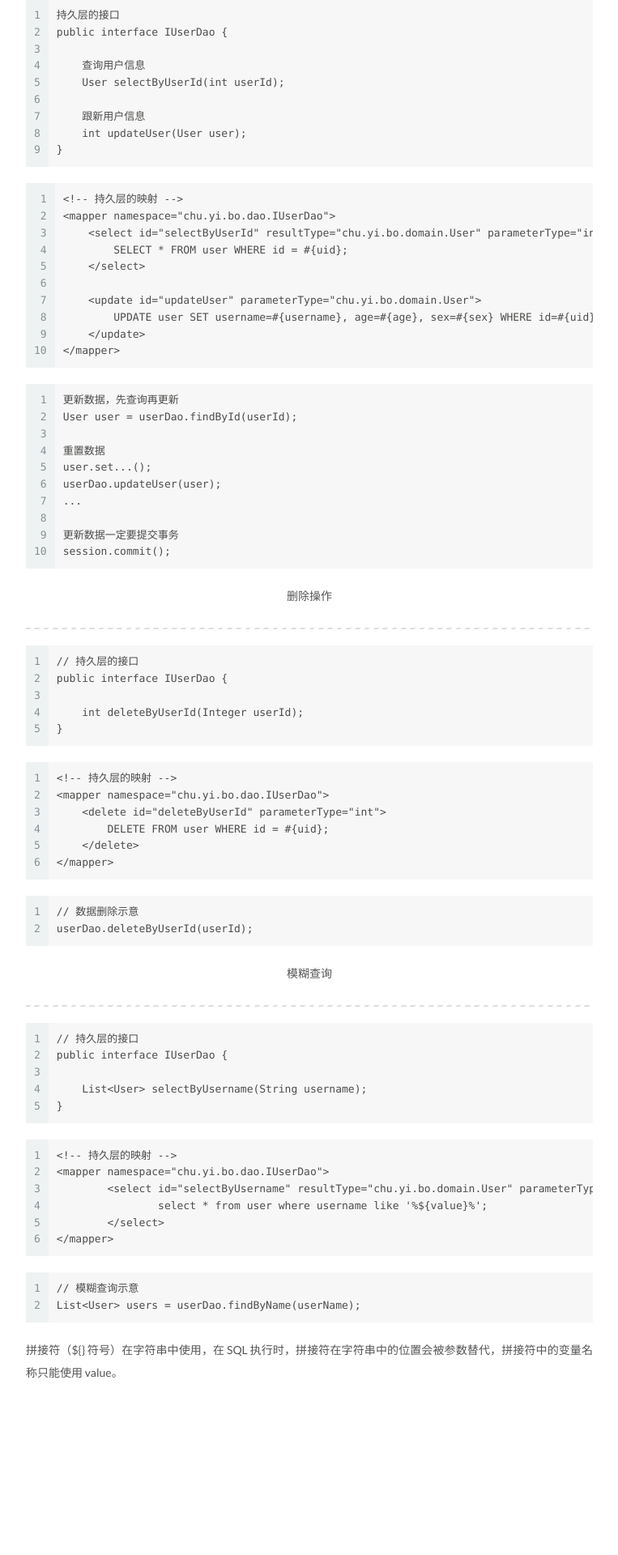
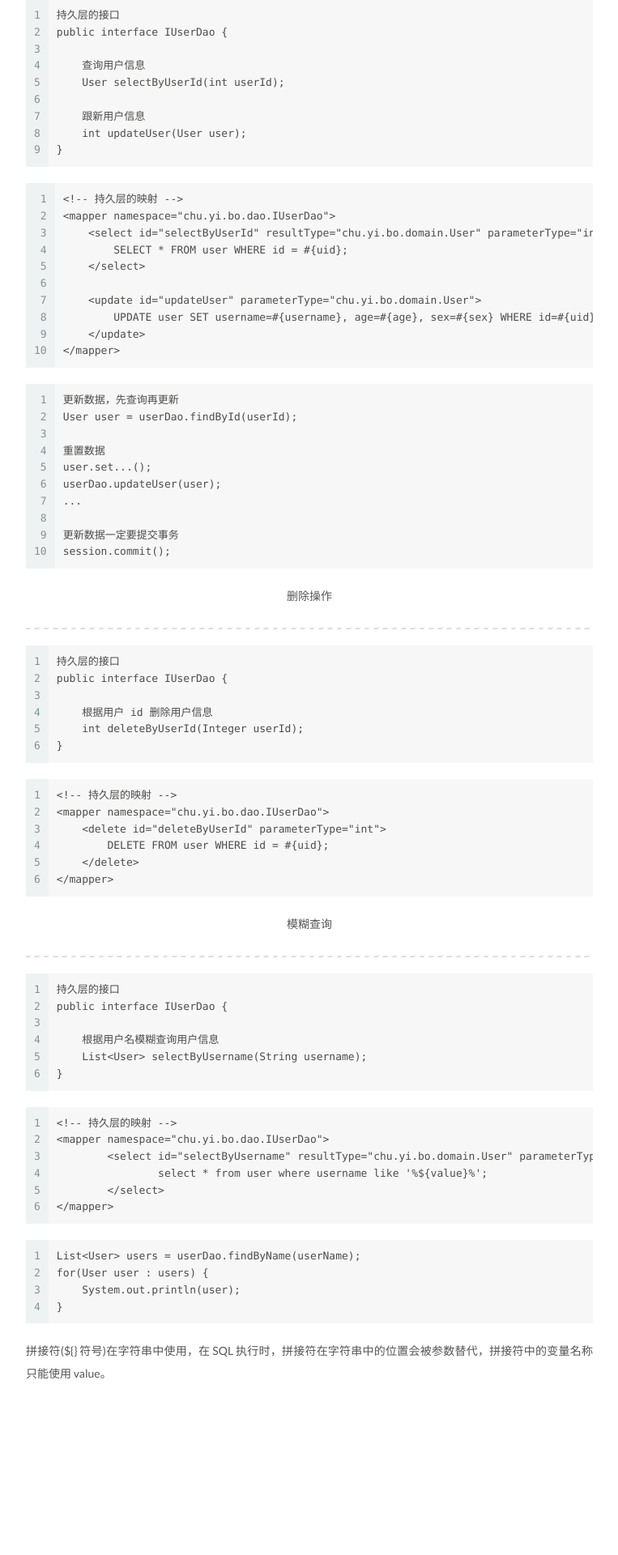
Before and after one commit to chuyibo/chuyibo.github.io, a Jekyll site: the page built from _posts/2021-01-27-MyBatis 学习笔记03.md, in a window 1280 px wide. Shown: the part 2099-4019 px from the top of the page at 81% size, without its empty margins (258-1021 px from the left). Built offline with Jekyll 4.4.1, drawn with Linux system fonts in a browser that asks for light colours.

Commit message:
2021/02/13

````diff
--- a/_posts/2021-01-27-MyBatis 学习笔记03.md
+++ b/_posts/2021-01-27-MyBatis 学习笔记03.md
@@ -138,9 +138,10 @@ session.commit();
 ----
 
 ```
-// 持久层的接口
+持久层的接口
 public interface IUserDao {
 
+    根据用户 id 删除用户信息
     int deleteByUserId(Integer userId);
 }
 ```
@@ -154,19 +155,15 @@ public interface IUserDao {
 </mapper>
 ```
 
-```
-// 数据删除示意
-userDao.deleteByUserId(userId);
-```
-
 <p align="center">模糊查询</p>
 
 ----
 
 ```
-// 持久层的接口
+持久层的接口
 public interface IUserDao {
 
+    根据用户名模糊查询用户信息
     List<User> selectByUsername(String username);
 }
 ```
@@ -181,8 +178,10 @@ public interface IUserDao {
 ```
 
 ```
-// 模糊查询示意
 List<User> users = userDao.findByName(userName);
+for(User user : users) {
+    System.out.println(user);
+}
 ```
 
-拼接符（${} 符号）在字符串中使用，在 SQL 执行时，拼接符在字符串中的位置会被参数替代，拼接符中的变量名称只能使用 value。
+拼接符(${} 符号)在字符串中使用，在 SQL 执行时，拼接符在字符串中的位置会被参数替代，拼接符中的变量名称只能使用 value。
````
